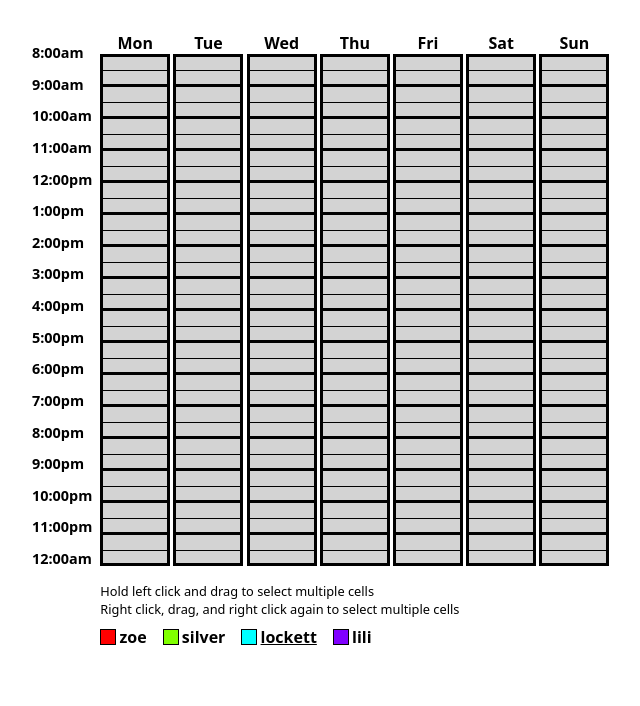
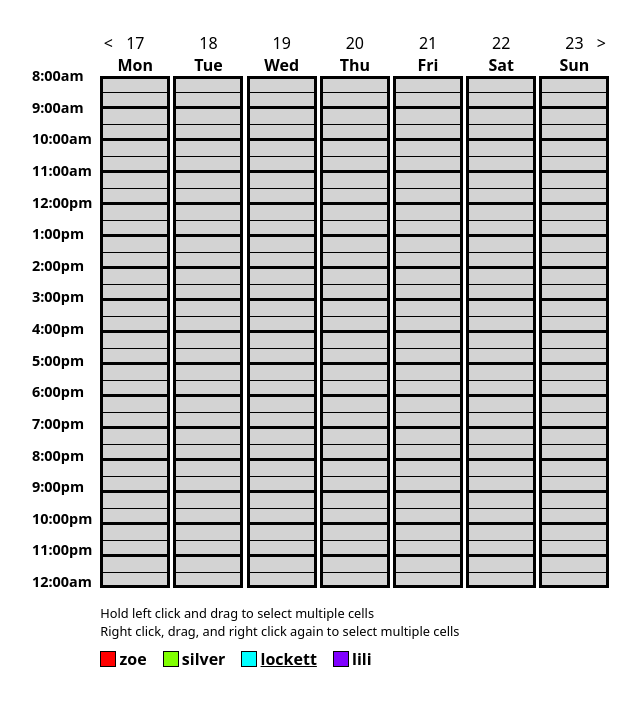
Before and after one commit to cheeem/PracticeScheduler, a website built with Vite: page client/index.html in a window 1280 px wide. Shown: the whole page, without its empty margins (48-688 px from the left). Built offline with nearby package versions, Linux system fonts and the light colour scheme.

Commit message:
basic week logic/testing implemented

```diff
--- a/client/src/data.ts
+++ b/client/src/data.ts
@@ -1,8 +1,12 @@
+import { gridRender } from "./grid";
+
 export const timeIncrementCount: number = 32;
 export const dayCount: number = 7;
 export const memberCount: number = 4;
 
-export const weekDays: string[] = [
+export let weekDateTime: number = new Date("2025-06-16").getTime();
+
+export const weekDayNames: string[] = [
     "Monday",
     "Tuesday",
     "Wednesday",
@@ -12,8 +16,48 @@ export const weekDays: string[] = [
     "Sunday",
 ];
 
+export let weekDayNumbers: number[] = Array.from({ length: weekDayNames.length }).map((_, day) => new Date(weekDateTime + day * 86400000).getDate() + 1);
+
 const groupAvailabilityJson: string | null = window.localStorage.getItem("groupAvailability");
-export const groupAvailability: number[] = groupAvailabilityJson !== null ? JSON.parse(groupAvailabilityJson) : new Array(memberCount * dayCount).fill(0);
+export let groupAvailability: number[] = groupAvailabilityJson !== null ? JSON.parse(groupAvailabilityJson) : new Array(memberCount * dayCount).fill(0);
+export let groupAvailabilityWeekIndex: number = 0;
+const groupAvailabilityWeeks: number[][] = [
+    groupAvailability,
+    new Array(memberCount * dayCount).fill(0),
+    new Array(memberCount * dayCount).fill(0),
+    new Array(memberCount * dayCount).fill(0)
+];
+
+export function weekNext() {
+    groupAvailabilityWeekIndex++;
+
+    if(groupAvailabilityWeekIndex === groupAvailability.length) {
+        console.log("fetch next, push")
+    }
+
+    groupAvailability = groupAvailabilityWeeks[groupAvailabilityWeekIndex];
+    //
+    console.log(weekDayNumbers)
+    weekDateTime += 604800000;
+    weekDayNumbers = Array.from({ length: weekDayNames.length }).map((_, day) => new Date(weekDateTime + day * 86400000).getDate());
+    console.log(weekDateTime, weekDayNumbers)
+    //
+    gridRender();
+}
+
+export function weekPrevious() {
+
+    if(groupAvailabilityWeekIndex === 0) {
+        return;
+    }
+
+    groupAvailability = groupAvailabilityWeeks[--groupAvailabilityWeekIndex];
+    //
+    weekDateTime -= 604800000;
+    weekDayNumbers = Array.from({ length: weekDayNames.length }).map((_, day) => new Date(weekDateTime + day * 86400000).getDate() + 1);
+    //
+    gridRender();
+}
 
 export const groupNames: string[] = [
     "zoe",
--- a/client/src/grid.ts
+++ b/client/src/grid.ts
@@ -1,7 +1,8 @@
-import { weekDays, memberCount, dayCount, timeIncrementCount, groupAvailability, groupColors, groupNames } from "./data.ts";
+import { weekDayNames, weekDayNumbers, memberCount, dayCount, timeIncrementCount, groupAvailability, groupColors, groupNames, weekNext, weekPrevious } from "./data.ts";
 import listsRender from "./lists.ts";
 
 const groupGridElements: HTMLDivElement[] = new Array(memberCount * dayCount * timeIncrementCount);
+const weekDayNumberElements: HTMLParagraphElement[] = new Array(dayCount);
 
 let member: number = 2;
 
@@ -16,11 +17,14 @@ let editingDirectionPrevious: number | null = null; // boolean number, 0 or 1
 let dayPrevious: number | null = null;
 let timeIncrementPrevious: number | null = null;
 
+function documentMouseUp() {
+    notEditing = !rightClickEdit;
+}
+
 export default function gridInitialize() {
 
     const grid: HTMLUListElement = document.querySelector("#grid .body")!;
     const labels: HTMLUListElement = document.querySelector("#grid .labels")!;
-    const legend: HTMLUListElement = document.querySelector("#grid .legend ul")!;
 
     document.addEventListener("mouseup", documentMouseUp);
     grid.ondragstart = () => false;
@@ -28,12 +32,7 @@ export default function gridInitialize() {
     let hour: number = 8;
     let am: boolean = true;
 
-    for(let day = 0; day < dayCount; day++) {
-        const weekDay: HTMLLIElement = document.createElement("li");
-        weekDay.className = "day";
-        weekDay.textContent = weekDays[day].slice(0, 3);
-        grid.appendChild(weekDay);
-    }
+    weekInitialize(grid);
 
     for(let timeIncrement = 0; timeIncrement < timeIncrementCount; timeIncrement++) {
 
@@ -43,6 +42,7 @@ export default function gridInitialize() {
             const label: HTMLLIElement = document.createElement("li");
             label.textContent = `${hour}:00${am ? "am" : "pm"}`;
             labels.appendChild(label);
+
             hour = (hour % 12) + 1;
 
             if(hour === 12) {
@@ -69,8 +69,6 @@ export default function gridInitialize() {
 
                 marker.style.backgroundColor = available ? groupColors[m] : "lightgrey";
 
-                // marker.innerHTML = `<p style="font-size: 0.7em">${(m * dayCount + day) * dayCount + timeIncrement}</p>`
-
                 groupGridElements[(m * dayCount + day) * timeIncrementCount + timeIncrement] = marker;
                 node.appendChild(marker);
             }
@@ -84,42 +82,17 @@ export default function gridInitialize() {
     label.textContent = `${hour}:00${am ? "am" : "pm"}`;
     labels.appendChild(label);
 
-    //
-    const legendKeyTexts: HTMLParagraphElement[] = []
-    //
-
-    for(let m = 0; m < groupNames.length; m++) {
-
-        const legendKey: HTMLLIElement = document.createElement("li");
-        const legendKeyColor: HTMLDivElement = document.createElement("div");
-        const legendKeyText: HTMLParagraphElement = document.createElement("p");
-
-        legendKeyColor.style.backgroundColor = groupColors[m];
-        legendKeyText.textContent = groupNames[m];
-
-        //
-        if(member === m) {
-            legendKeyText.style.textDecoration = "underline";
-        }
-        legendKeyTexts.push(legendKeyText)
-        legendKey.addEventListener("click", () => {
-            legendKeyTexts.forEach(e => e.style.textDecoration = "none");
-            legendKeyText.style.textDecoration = "underline";
-            member = m;
-            gridRender();
-        });
-        //
-
-        legendKey.appendChild(legendKeyColor);
-        legendKey.appendChild(legendKeyText);
-        legend.appendChild(legendKey);
-    }
+    legendInitialize();
 
     listsRender();
 
 }
 
 export function gridRender() {
+
+    for(let d = 0; d < dayCount; d++) {
+        weekDayNumberElements[d].textContent = weekDayNumbers[d].toString();
+    }
 
     for(let m = 0; m < memberCount; m++) {
         for(let d = 0; d < dayCount; d++) {
@@ -244,7 +217,81 @@ function gridContextMenu(e: MouseEvent) {
     rightClickEdit = !rightClickEdit;
 }
 
+function weekInitialize(grid: HTMLUListElement) {
+    const firstWeekDay = weekDayInitialize(grid, 0);
+    const weekPreviousButton = document.createElement("button");
+    weekPreviousButton.className = "week-button previous";
+    weekPreviousButton.textContent = "<";
+    weekPreviousButton.addEventListener("click", weekPrevious)
+    firstWeekDay.appendChild(weekPreviousButton);
 
-function documentMouseUp() {
-    notEditing = !rightClickEdit;
+    for(let day = 1; day < dayCount - 1; day++) {
+        weekDayInitialize(grid, day);
+    }
+
+    const lastWeekDay = weekDayInitialize(grid, dayCount - 1);
+    const weekNextButton = document.createElement("button");
+    weekNextButton.className = "week-button next";
+    weekNextButton.textContent = ">";
+    weekNextButton.addEventListener("click", weekNext)
+    lastWeekDay.appendChild(weekNextButton);
 }
+
+function weekDayInitialize(grid: HTMLUListElement, day: number): HTMLLIElement {
+
+    const weekDay: HTMLLIElement = document.createElement("li");
+    const weekDayNumber: HTMLParagraphElement = document.createElement("p");
+    const weekDayName: HTMLParagraphElement = document.createElement("p");
+
+    weekDay.className = "day";
+    weekDayNumber.className = "number";
+    weekDayNumber.textContent = weekDayNumbers[day].toString();
+    weekDayName.className = "name";
+    weekDayName.textContent = weekDayNames[day].slice(0, 3);
+
+    weekDayNumberElements[day] = weekDayNumber;
+
+    weekDay.appendChild(weekDayNumber);
+    weekDay.appendChild(weekDayName);
+    grid.appendChild(weekDay);
+
+    return weekDay;
+
+}
+
+function legendInitialize() {
+
+    const legend: HTMLUListElement = document.querySelector("#grid .legend ul")!;
+
+    //
+    const legendKeyTexts: HTMLParagraphElement[] = [];
+    //
+
+    for(let m = 0; m < groupNames.length; m++) {
+
+        const legendKey: HTMLLIElement = document.createElement("li");
+        const legendKeyColor: HTMLDivElement = document.createElement("div");
+        const legendKeyText: HTMLParagraphElement = document.createElement("p");
+
+        legendKeyColor.style.backgroundColor = groupColors[m];
+        legendKeyText.textContent = groupNames[m];
+
+        //
+        if(member === m) {
+            legendKeyText.style.textDecoration = "underline";
+        }
+        legendKeyTexts.push(legendKeyText)
+        legendKey.addEventListener("click", () => {
+            legendKeyTexts.forEach(e => e.style.textDecoration = "none");
+            legendKeyText.style.textDecoration = "underline";
+            member = m;
+            gridRender();
+        });
+        //
+
+        legendKey.appendChild(legendKeyColor);
+        legendKey.appendChild(legendKeyText);
+        legend.appendChild(legendKey);
+    }
+
+}
--- a/client/src/lists.ts
+++ b/client/src/lists.ts
@@ -1,4 +1,4 @@
-import { weekDays, memberCount, dayCount, timeIncrementCount, groupNames, groupColors, groupAvailability, } from "./data";
+import { weekDayNames, memberCount, dayCount, timeIncrementCount, groupNames, groupColors, groupAvailability, } from "./data";
 
 const lists: HTMLUListElement = document.querySelector("#lists ul")!;
 
@@ -117,7 +117,7 @@ function listRender(members: number[], availabilityPeriods: number[]) {
         periodHours.className = "hours";
         periodHours.textContent = `${(timeIncrementEnd-timeIncrementStart) / 2}hr`;
         periodDay.className = "day";
-        periodDay.textContent = weekDays[day];
+        periodDay.textContent = weekDayNames[day];
         periodTimeStart.className = "start";
         periodTimeStart.textContent = formatTime(timeIncrementStart);
         periodTimeEnd.className = "end";
--- a/client/src/style.css
+++ b/client/src/style.css
@@ -43,7 +43,7 @@ main {
 #grid .labels {
     display: grid;
     gap: 0.79rem;
-    translate: 0 calc(-0.7rem + 1.4em);
+    translate: 0 calc(-0.7rem + 2.8em);
 }
 
 #grid .labels li {
@@ -68,11 +68,38 @@ main {
 }
 
 #grid .body .day {
+    position: relative;
+
     text-align: center;
-    font-weight: 600;
 
     height: unset;
     border: none;
+}
+
+#grid .body .day .name {
+    font-weight: 600;
+}
+
+#grid .body .week-button {
+    position: absolute;
+
+    width: 1em;
+
+    font-size: 1em;
+
+    background-color: transparent;
+    border: none;
+    outline: none;
+
+    cursor: pointer;
+}
+
+#grid .body .previous {
+    left: 0;
+}
+
+#grid .body .next {
+    right: 0;
 }
 
 #grid .body .odd {
@@ -150,7 +177,7 @@ main {
 #lists .list {
     display: grid;
     grid-template-columns: auto auto auto auto;
-    gap: 0.2em;
+    gap: 0.4em;
 }
 
 #lists .list .hours {
```
